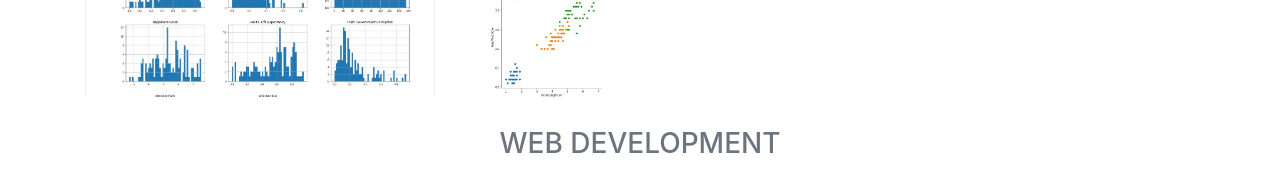
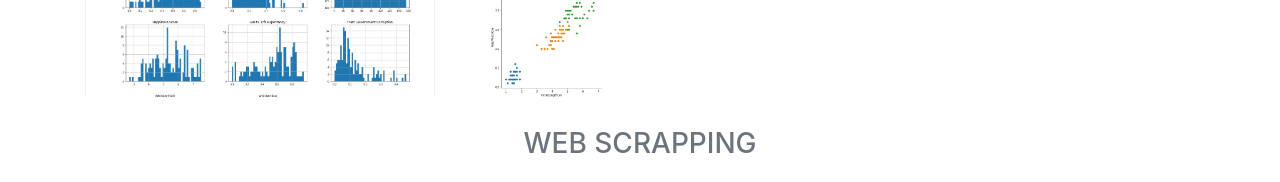
Before and after one commit to pars3c/portfolio-of-awesomeness, a website with bundled scripts: page index.html in a window 1280 px wide. Shown: the part 1520-1702 px from the top of the page. Built offline with nearby package versions, Linux system fonts and the light colour scheme; a script that the page names is missing; files whose address does not match are found by name.

Commit message:
index fixed

```diff
--- a/index.html
+++ b/index.html
@@ -126,7 +126,7 @@
             </a>
           </div>
           </div>
-          <h3 class="text-center text-uppercase text-secondary mb-0">Web Development</h3><br>
+          <h3 class="text-center text-uppercase text-secondary mb-0">Web Scrapping</h3><br>
           <div class="row">
               <div class="col-md-6 col-lg-4">
                   <a class="portfolio-item d-block mx-auto" href="#scrapy_bbc">
```
